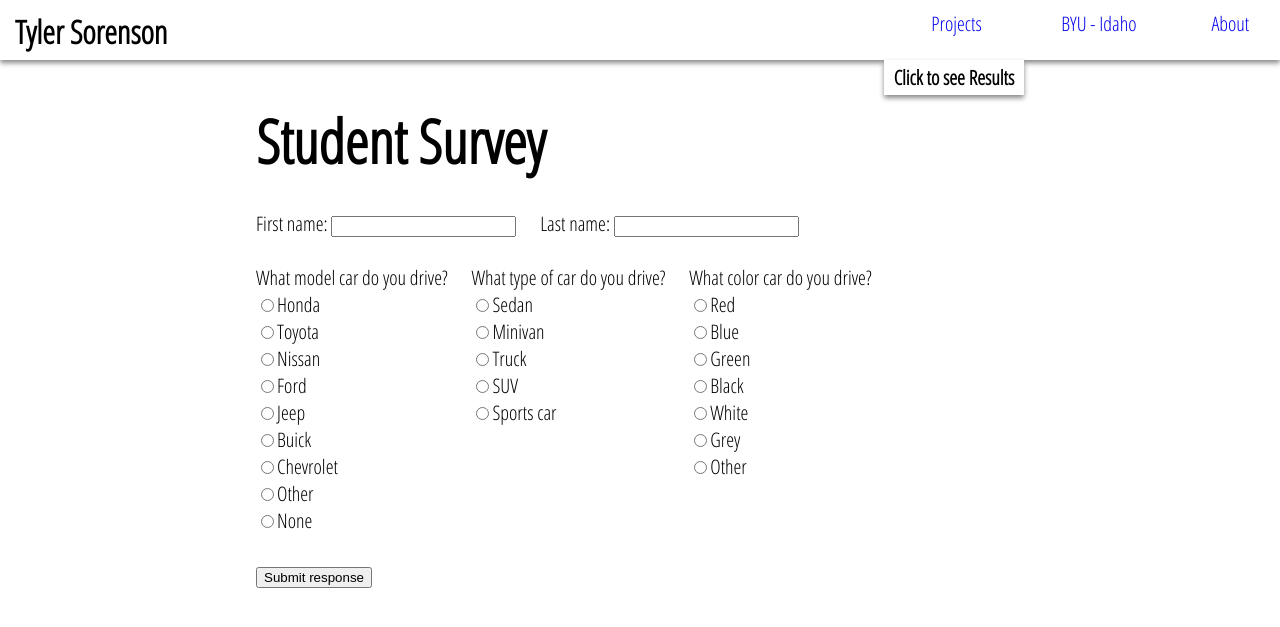
After one commit to sorenson-tyler/CS313-PHP, a PHP site: page /survey.html in a window 1280 px wide. The commit adds this page. Shown: the top 627 px of the page. Run offline with PHP 8.4, Linux system fonts and the light colour scheme.

Commit message:
Week 03 Survey

```diff
--- a/homepage.css
+++ b/homepage.css
@@ -10,6 +10,7 @@ body {
 }
 
 #header {
+    min-width: 700px;
     box-shadow: 0px 3px 5px #888888;
     top: 0px;
     left: 0px;
@@ -17,6 +18,7 @@ body {
     position: fixed;
     height: 60px;
     background: white;
+    z-index: 1;
 }
 
 #name {
--- /dev/null
+++ b/survey.css
@@ -0,0 +1,68 @@
+body {
+    min-width: 750px;
+}
+
+.title {
+    margin-left: 20%;
+    padding-bottom: 50px;
+	font-size: 30px;
+    height: 100px;
+    margin-top: 60px;
+    width: 50%;
+    display: inline-block;
+}
+
+#results_button {
+    font-family:'Open Sans Condensed', Helvetica, Arial, Sans-Serif;
+    box-shadow: 0px 3px 5px #888888;
+    color: black;
+    background: white;
+    border: none;
+    font-weight: bold;
+    font-size: 20px;
+    margin-top: 60px;
+    width: 140px;
+    height: 35px;
+    float: right;
+    position: fixed;
+    z-index: 2;
+    right: 20%;
+}
+
+form {
+    width: 650px;
+    font-size: 20px;
+    margin-left: 20%;
+    align-content: 20px;
+    top: 60px;
+}
+
+#firstname {
+    padding-right: 20px;
+    display: inline-block;
+    vertical-align: top;
+}
+
+#lastname {
+    padding-right: 20px;
+    display: inline-block;
+    vertical-align: top;
+}
+
+#model {
+    padding-right: 20px;
+    display: inline-block;
+    vertical-align: top;
+}
+
+#type {
+    padding-right: 20px;
+    display: inline-block;
+    vertical-align: top;
+}
+
+#color {
+    padding-right: 20px;
+    display: inline-block;
+    vertical-align: top;
+}
--- /dev/null
+++ b/survey.html
@@ -0,0 +1,73 @@
+<?php
+    session_start();
+?>
+
+<!DOCTYPE html>
+<html>
+    <head>
+        <meta charset="UTF-8"/>
+        <title>Tyler Sorenson's Homepage</title>
+        <link rel="stylesheet" type="text/css" href="survey.css"/>
+        <link rel="stylesheet" type="text/css" href="homepage.css"/>
+        <link href='https://fonts.googleapis.com/css?family=Open+Sans+Condensed:300' rel='stylesheet' type='text/css'>
+        <script type="text/javascript" src="homepage.js"></script>
+    </head>
+    <body onload="loadDoc('Homepage Sources/accomp1Description.txt', 1)">
+        <div id="header">
+            <h1 id="name">Tyler Sorenson</h1>
+            <nav id="navigation">
+                <ul>
+                    <li><a href="projects.html">Projects</a></li>
+                    <li><a href="https://www.byui.edu">BYU - Idaho</a></li>
+                    <li><a href="index.html">About</a></li>
+                </ul>
+            </nav>
+        </div>
+        <div class="title">
+            <h1 id="title">Student Survey</h1>
+        </div>
+        <button id="results_button">Click to see Results</button>
+        <form action="survey.php" method="post">
+            <div id="firstname">
+                First name:
+                <input type="text" name="first_name">
+            </div>
+            <div id="lastname">
+                Last name:
+                <input type="text" name="last_name">
+                <br><br>
+            </div>
+            <div id="model">
+                What model car do you drive?<br>
+                <input type="radio" name="car_model" value="Honda">Honda<br>
+                <input type="radio" name="car_model" value="Toyota">Toyota<br>
+                <input type="radio" name="car_model" value="Nissan">Nissan<br>
+                <input type="radio" name="car_model" value="Ford">Ford<br>
+                <input type="radio" name="car_model" value="Jeep">Jeep<br>
+                <input type="radio" name="car_model" value="Buick">Buick<br>
+                <input type="radio" name="car_model" value="Chevrolet">Chevrolet<br>
+                <input type="radio" name="car_model" value="Other">Other<br>
+                <input type="radio" name="car_model" value="None">None<br><br>
+            </div>
+            <div id="type">
+                What type of car do you drive?<br>
+                <input type="radio" name="car_type" value="Sedan">Sedan<br>
+                <input type="radio" name="car_type" value="Minivan">Minivan<br>
+                <input type="radio" name="car_type" value="Truck">Truck<br>
+                <input type="radio" name="car_type" value="SUV">SUV<br>
+                <input type="radio" name="car_type" value="Sports car">Sports car<br><br>
+            </div>
+            <div id="color">
+                What color car do you drive?<br>
+                <input type="radio" name="car_color" value="Red">Red<br>
+                <input type="radio" name="car_color" value="Blue">Blue<br>
+                <input type="radio" name="car_color" value="Green">Green<br>
+                <input type="radio" name="car_color" value="Black">Black<br>
+                <input type="radio" name="car_color" value="White">White<br>
+                <input type="radio" name="car_color" value="Grey">Grey<br>
+                <input type="radio" name="car_color" value="Other">Other<br>
+            </div>
+            <button type="submit">Submit response</button>
+        </form>
+    </body>
+</html>
```
Also changed, not shown: survey.php (added, +12 -0 lines).
